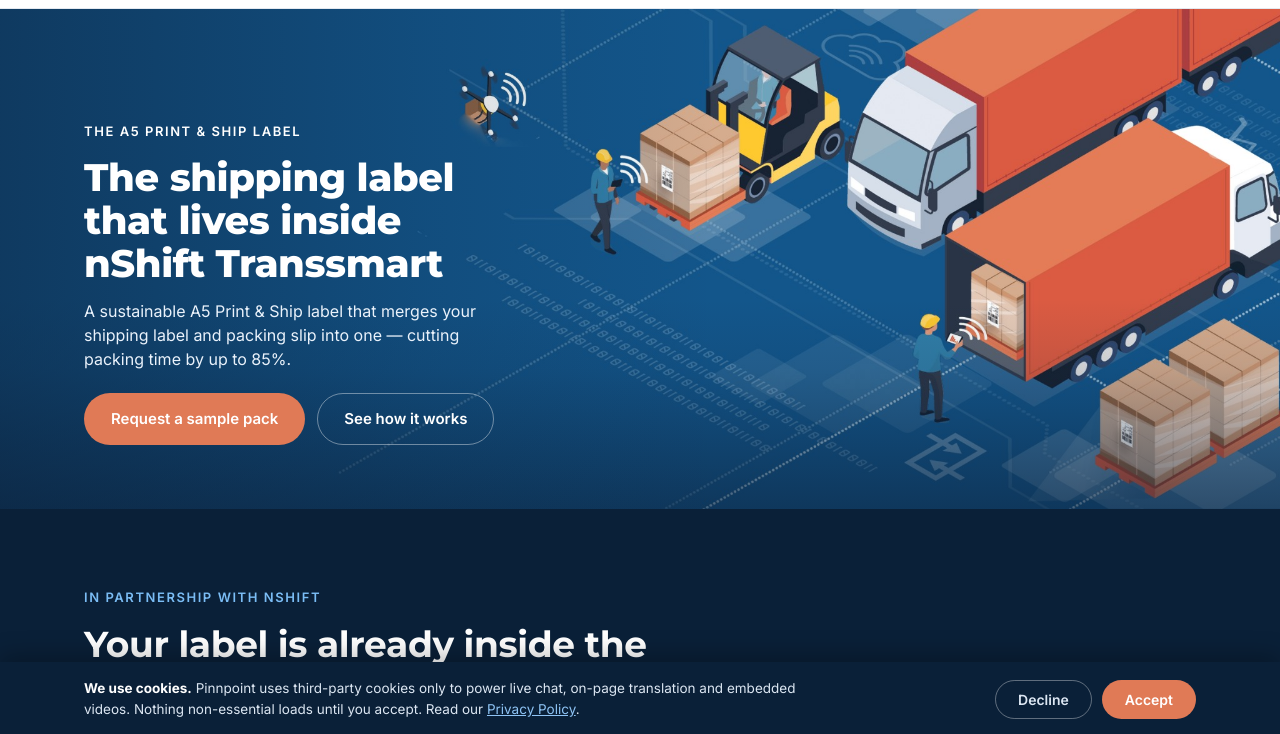
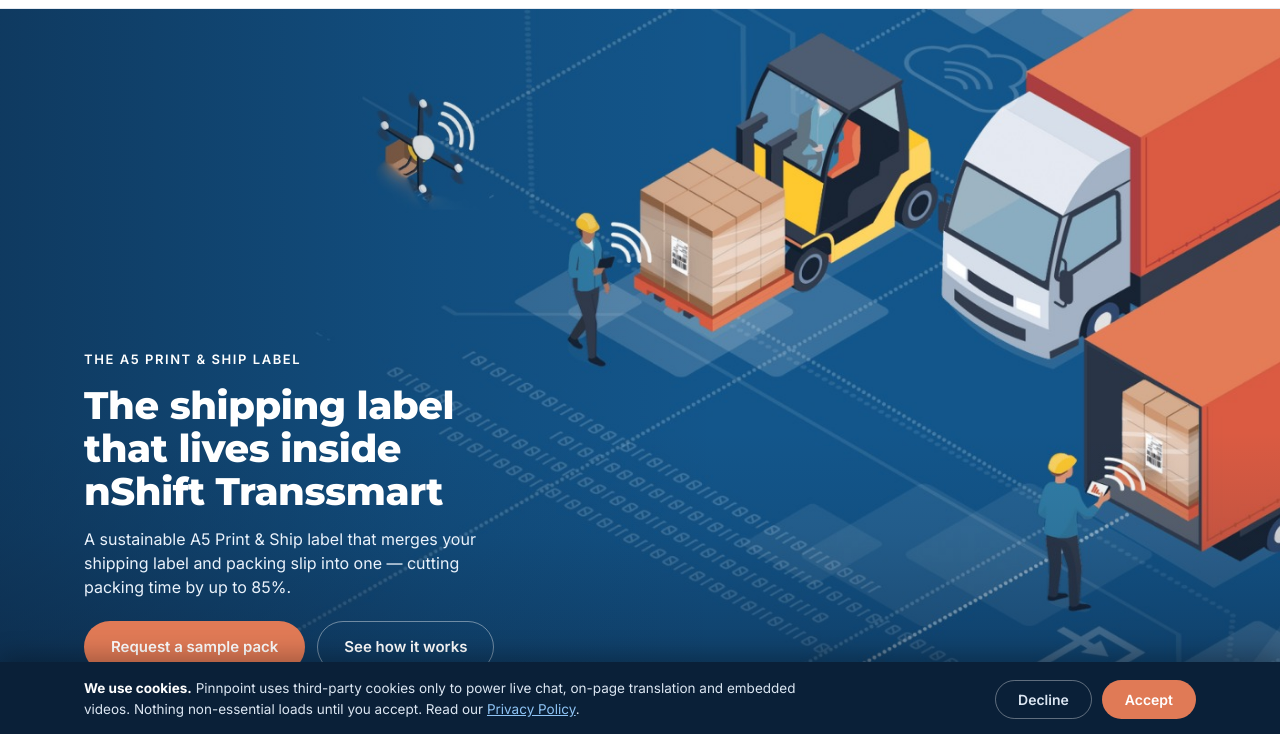
Before and after one commit to ches-a11y/pinnpoint-website, a website: page index.html in a window 1280 px wide. Shown: the part 64-798 px from the top of the page. Drawn offline with Linux system fonts and the light colour scheme.

Commit message:
Add files via upload

```diff
--- a/index.html
+++ b/index.html
@@ -51,7 +51,7 @@
   .nav-links .acct-m{display:none}
 
   /* Hero — full illustration (keeps its shape via aspect-ratio), copy overlaid lower-left; min-height guarantees the copy always fits so it never runs into the next panel */
-  .hero{position:relative;overflow:hidden;color:#fff;background:#123350 url('/assets/hero.jpg') center center / cover no-repeat;aspect-ratio:2048 / 800;min-height:480px}
+  .hero{position:relative;overflow:hidden;color:#fff;background:#123350 url('/assets/hero.jpg') center center / cover no-repeat;min-height:640px;min-height:calc(100vh - 72px);min-height:calc(100svh - 72px)}
   .hero::after{content:"";position:absolute;inset:0;z-index:1;pointer-events:none;background:linear-gradient(90deg,rgba(11,30,54,.5) 0%,rgba(11,30,54,.15) 34%,transparent 56%),linear-gradient(0deg,rgba(11,30,54,.55) 0%,rgba(11,30,54,.1) 28%,transparent 42%)}
   .hero .wrap{position:absolute;left:0;right:0;bottom:0;z-index:2;max-width:1160px;margin:0 auto;padding:0 24px 64px}
   .hero-inner{max-width:440px}
```
